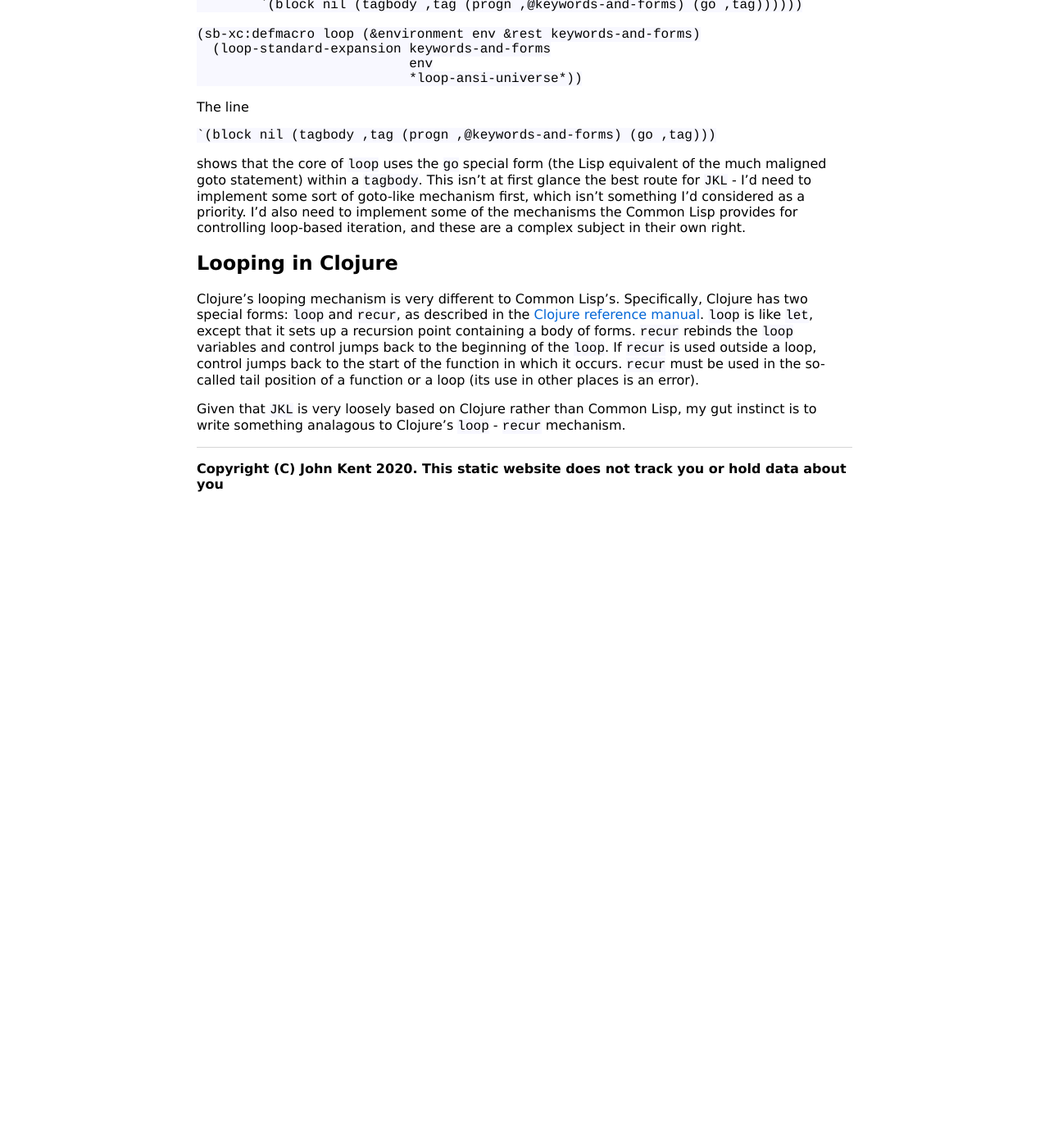
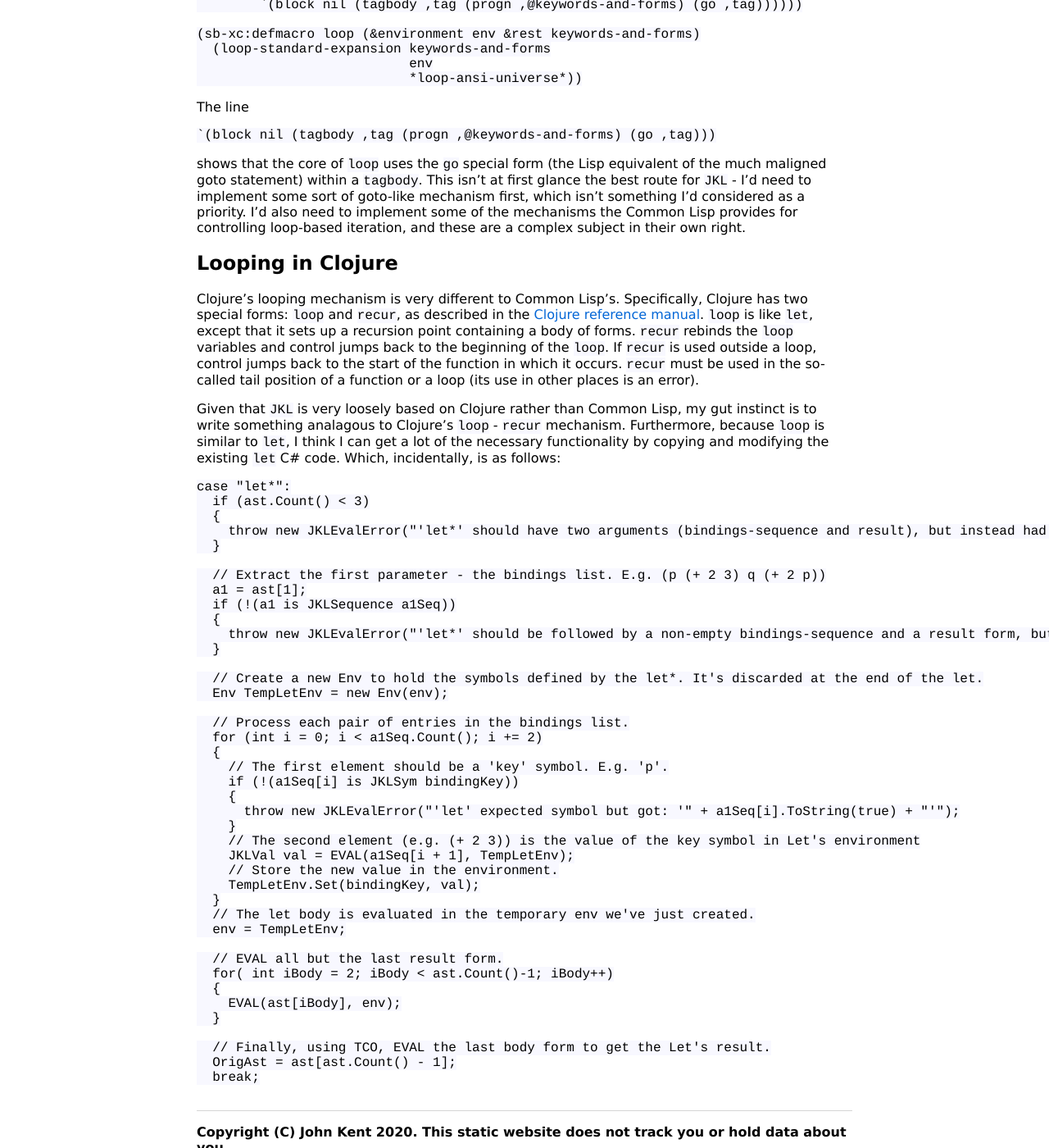
Before and after one commit to KineticLensman/KineticLensman.github.io, a Jekyll site: the page built from _posts/2020-04-18-looping-deep-dive.md, in a window 1280 px wide and 1400 px high, scrolled down 921 px. Shown: the whole window at 82% size. Built offline with Jekyll 4.4.1, drawn with Linux system fonts in a browser that asks for light colours; before the commit the page ends 1551 px from its top, so only the background shows below that.

Commit message:
Added C# implementation of let

````diff
--- a/_posts/2020-04-18-looping-deep-dive.md
+++ b/_posts/2020-04-18-looping-deep-dive.md
@@ -51,4 +51,48 @@
 
 Clojure's looping mechanism is very different to Common Lisp's. Specifically, Clojure has two special forms: `loop` and `recur`, as described in the [Clojure reference manual](https://clojure.org/reference/special_forms). `loop` is like `let`, except that it sets up a recursion point containing a body of forms. `recur` rebinds the `loop` variables and control jumps back to the beginning of the `loop`. If `recur` is used outside a loop, control jumps back to the start of the function in which it occurs. `recur` must be used in the so-called tail position of a function or a loop (its use in other places is an error).
 
-Given that `JKL` is very loosely based on Clojure rather than Common Lisp, my gut instinct is to write something analagous to Clojure's `loop` - `recur` mechanism.
+Given that `JKL` is very loosely based on Clojure rather than Common Lisp, my gut instinct is to write something analagous to Clojure's `loop` - `recur` mechanism. Furthermore, because `loop` is similar to `let`, I think I can get a lot of the necessary functionality by copying and modifying the existing `let` C# code. Which, incidentally, is as follows:
+```
+case "let*":
+  if (ast.Count() < 3)
+  {
+    throw new JKLEvalError("'let*' should have two arguments (bindings-sequence and result), but instead had " + (ast.Count() - 1));
+  }
+
+  // Extract the first parameter - the bindings list. E.g. (p (+ 2 3) q (+ 2 p))
+  a1 = ast[1];
+  if (!(a1 is JKLSequence a1Seq))
+  {
+    throw new JKLEvalError("'let*' should be followed by a non-empty bindings-sequence and a result form, but got '" + a1 + "'");
+  }
+
+  // Create a new Env to hold the symbols defined by the let*. It's discarded at the end of the let.
+  Env TempLetEnv = new Env(env);
+
+  // Process each pair of entries in the bindings list.
+  for (int i = 0; i < a1Seq.Count(); i += 2)
+  {
+    // The first element should be a 'key' symbol. E.g. 'p'.
+    if (!(a1Seq[i] is JKLSym bindingKey))
+    {
+      throw new JKLEvalError("'let' expected symbol but got: '" + a1Seq[i].ToString(true) + "'");
+    }
+    // The second element (e.g. (+ 2 3)) is the value of the key symbol in Let's environment
+    JKLVal val = EVAL(a1Seq[i + 1], TempLetEnv);
+    // Store the new value in the environment.
+    TempLetEnv.Set(bindingKey, val);
+  }
+  // The let body is evaluated in the temporary env we've just created.
+  env = TempLetEnv;
+
+  // EVAL all but the last result form.
+  for( int iBody = 2; iBody < ast.Count()-1; iBody++)
+  {
+    EVAL(ast[iBody], env);
+  }
+
+  // Finally, using TCO, EVAL the last body form to get the Let's result.
+  OrigAst = ast[ast.Count() - 1];
+  break;
+
+```
````
